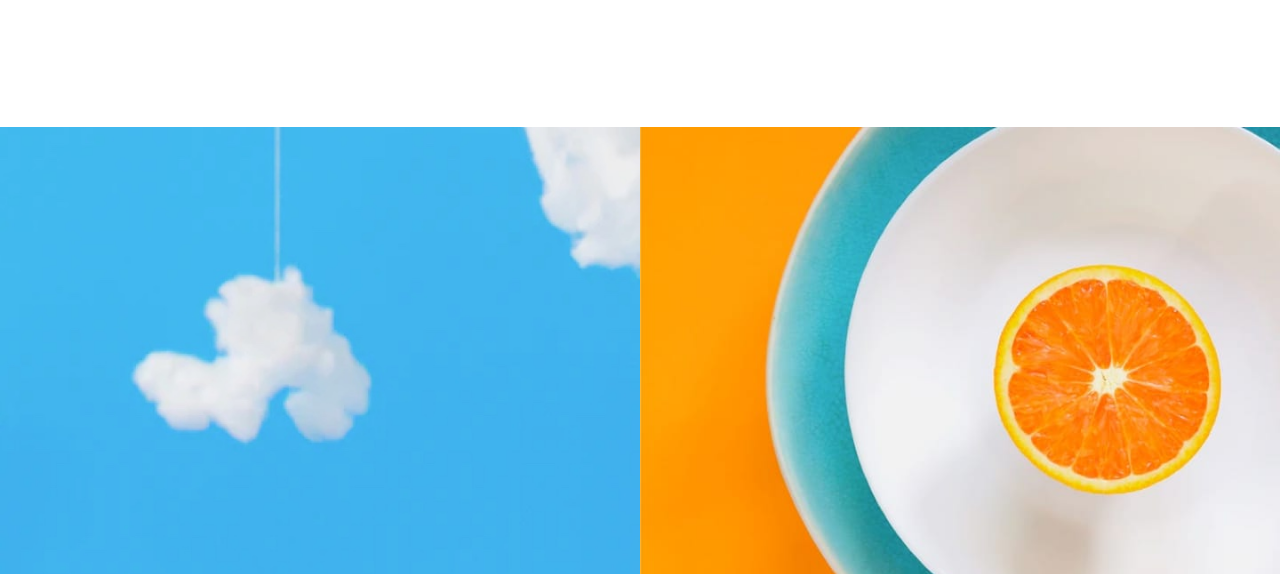
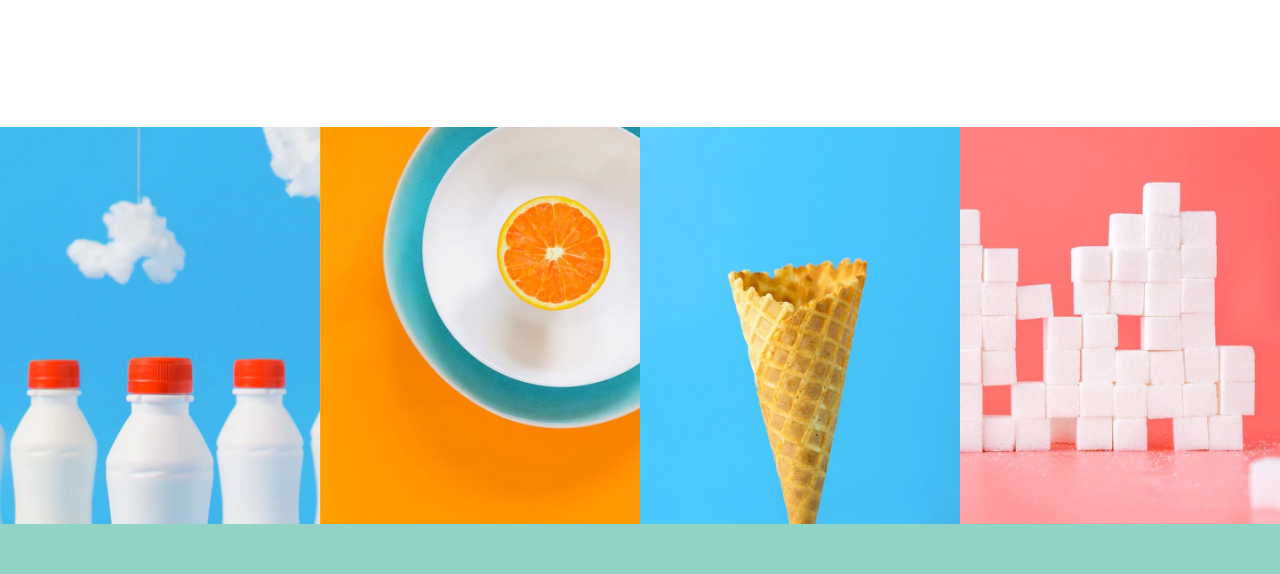
Before and after one commit to bpkelemen/sunnyside-agency-landing-page, a plain HTML site: page index.html in a window 1280 px wide. Shown: the part 3020-3594 px from the top of the page. Drawn offline with Linux system fonts and the light colour scheme.

Commit message:
fix gallery on desktop view

```diff
--- a/css/_gallery.scss
+++ b/css/_gallery.scss
@@ -10,3 +10,18 @@
 		}
 	}
 }
+
+@media screen and (min-width: 1280px) {
+	.gallery {
+		display: flex;
+		flex-direction: row;
+		flex-wrap: wrap;
+		.picture {
+			flex: 25%;
+			img {
+				width: 100%;
+				display: block;
+			}
+		}
+	}
+}
```
Also changed, not shown: css/style.css, 1 other file.
